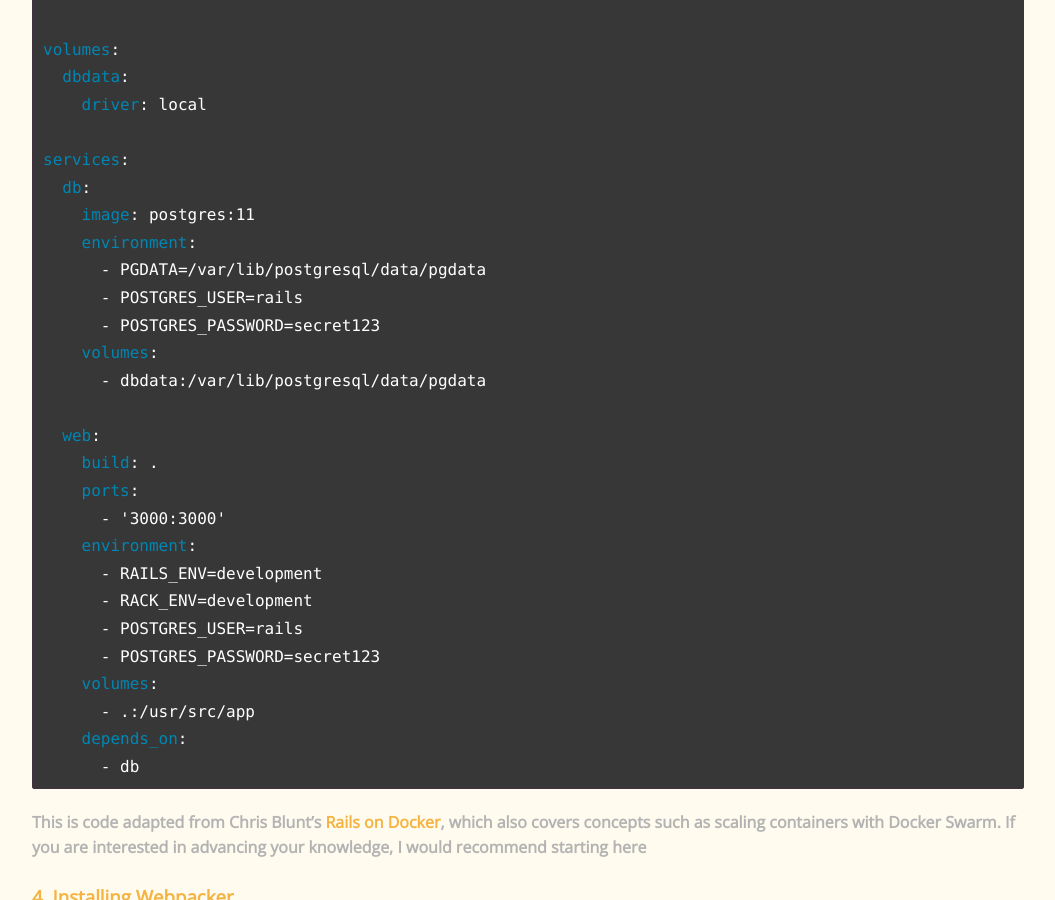
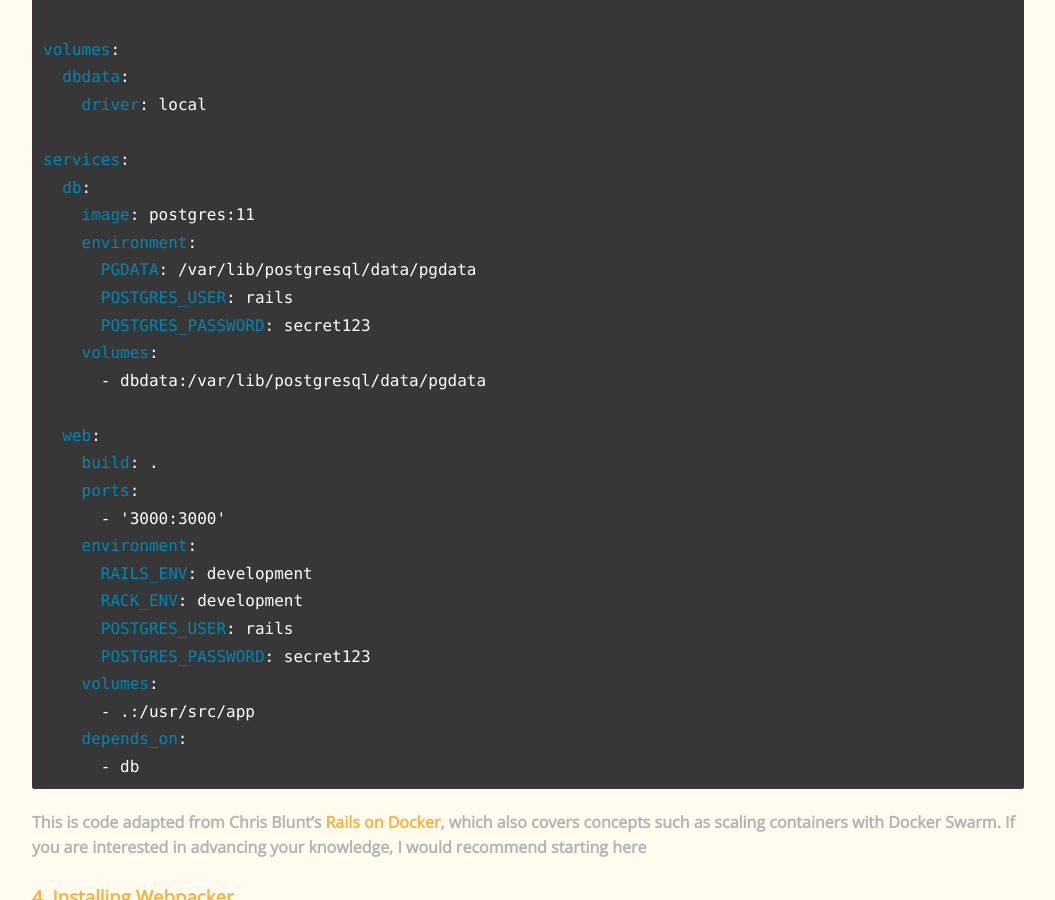
Before and after one commit to delete-44/website, a Jekyll site: the page built from collections/_blog-posts/03-dockerising-webpacker.md, in a window 1280 px wide and 900 px high, scrolled down 2952 px. Shown: the whole window, without its empty margins (112-1167 px from the left). Built offline with Jekyll 4.4.1, drawn with Linux system fonts in a browser that asks for light colours; nearby versions of some CDN libraries; part of the change alters nothing that is shown.

```diff
--- a/collections/_blog-posts/03-dockerising-webpacker.md
+++ b/collections/_blog-posts/03-dockerising-webpacker.md
@@ -114,9 +114,9 @@ services:
   db:
     image: postgres:11
     environment:
-      - PGDATA=/var/lib/postgresql/data/pgdata
-      - POSTGRES_USER=rails
-      - POSTGRES_PASSWORD=secret123
+      PGDATA: /var/lib/postgresql/data/pgdata
+      POSTGRES_USER: rails
+      POSTGRES_PASSWORD: secret123
     volumes:
       - dbdata:/var/lib/postgresql/data/pgdata
 
@@ -125,10 +125,10 @@ services:
     ports:
       - '3000:3000'
     environment:
-      - RAILS_ENV=development
-      - RACK_ENV=development
-      - POSTGRES_USER=rails
-      - POSTGRES_PASSWORD=secret123
+      RAILS_ENV: development
+      RACK_ENV: development
+      POSTGRES_USER: rails
+      POSTGRES_PASSWORD: secret123
     volumes:
       - .:/usr/src/app
     depends_on:
```
